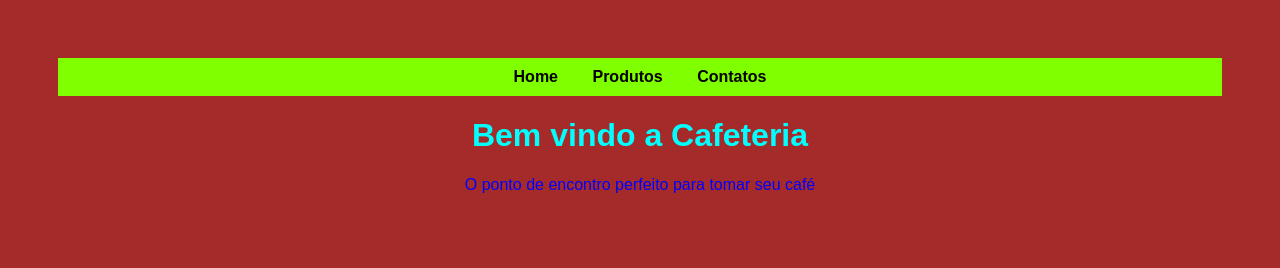
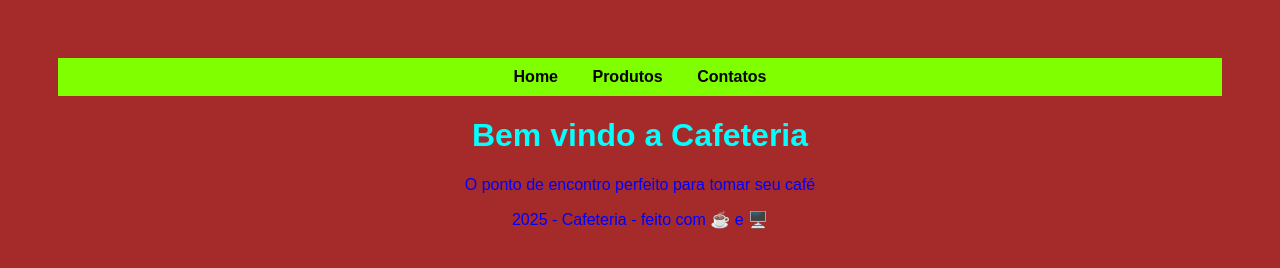
Before and after one commit to ArthurJeziorski/Cafeteria, a plain HTML site: page index.html in a window 1280 px wide. Drawn offline with Linux system fonts and the light colour scheme.

Commit message:
#8 adicionado footer

```diff
--- a/index.html
+++ b/index.html
@@ -16,5 +16,9 @@
     <h1>Bem vindo a Cafeteria</h1>
     <p>O ponto de encontro perfeito para tomar seu café</p>
 
+    <footer>
+        <p>2025 - Cafeteria - feito com ☕ e 🖥️</p>
+    </footer>
+
 </body>
 </html>
```
